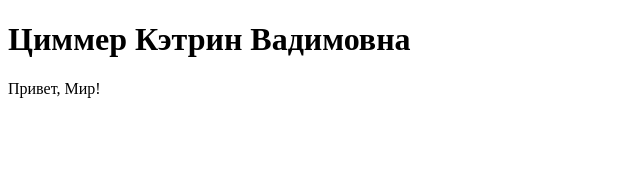
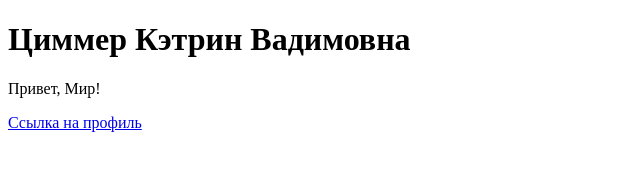
Before and after one commit to KatherineTsimmer/myLab, a plain HTML site: page index.html in a window 1280 px wide. Shown: the whole page, without its empty margins (0-640 px from the left). Drawn offline with Linux system fonts and the light colour scheme.

Commit message:
Добавление ссылки на профиль
Добавлен код на мой профиль в Цифровом университете АлтГУ.

```diff
--- a/index.html
+++ b/index.html
@@ -10,5 +10,6 @@
  <body>
     <h1>Циммер Кэтрин Вадимовна</h1>
     <P>Привет, Мир!</P>
+  <a href="https://portal.edu.asu.ru/user/profile.php?id=34774">Ссылка на профиль</a>
  </body>
 </html>
```
